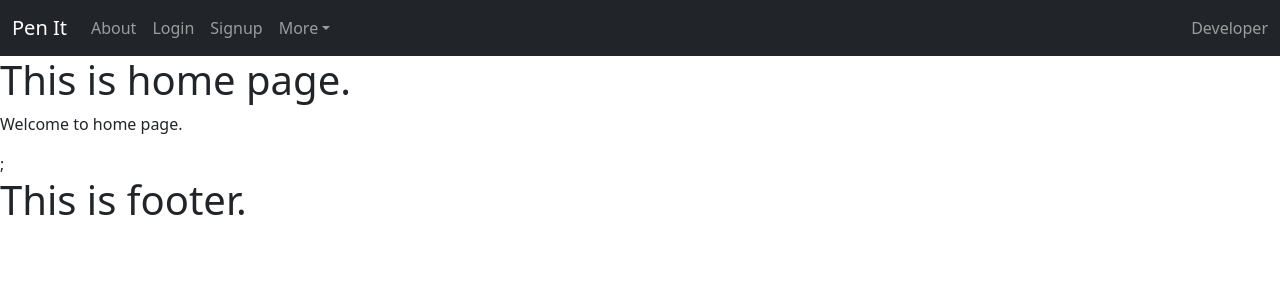
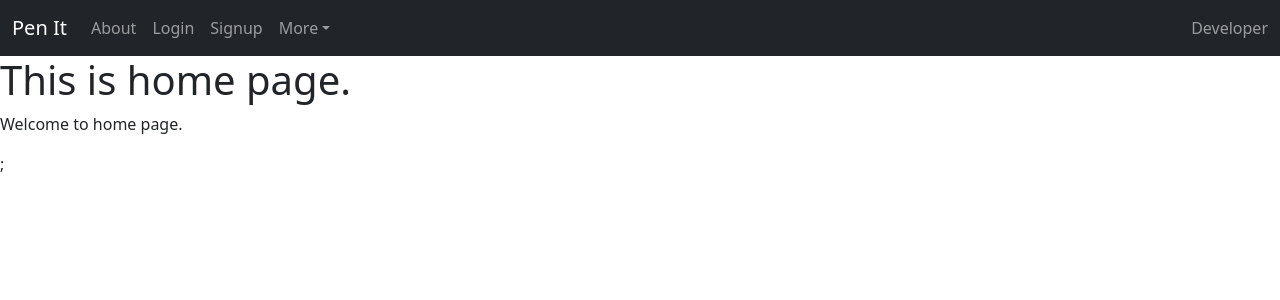
Before and after one commit to awkward-student/blog_application, a React (Create React App) app: page / in a window 1280 px wide. Shown: the top 300 px of the page. Built offline with nearby package versions, Linux system fonts and the light colour scheme.

Commit message:
Update Base.js

```diff
--- a/src/components/Base.js
+++ b/src/components/Base.js
@@ -6,8 +6,6 @@ const Base=({ title = "Welcome to our website", children })=>{
             <CustomNavbar />
 
             {children};
-
-            <h1>This is footer.</h1>
         </div>
     );
 };
```
